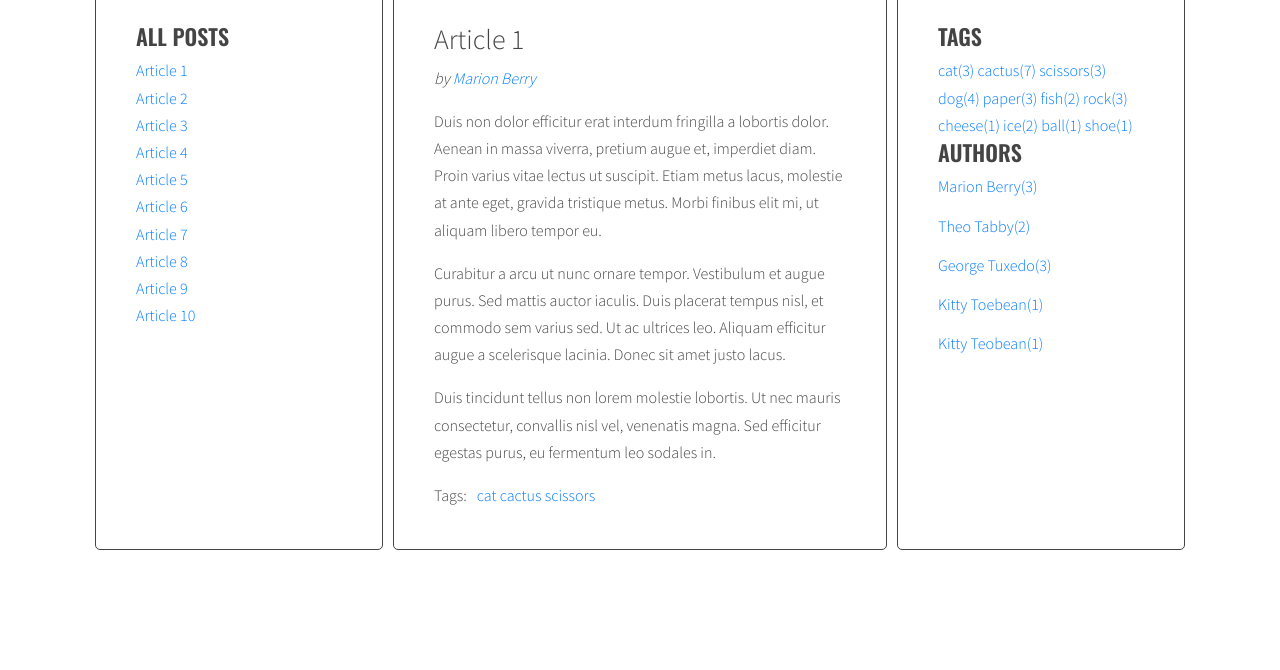
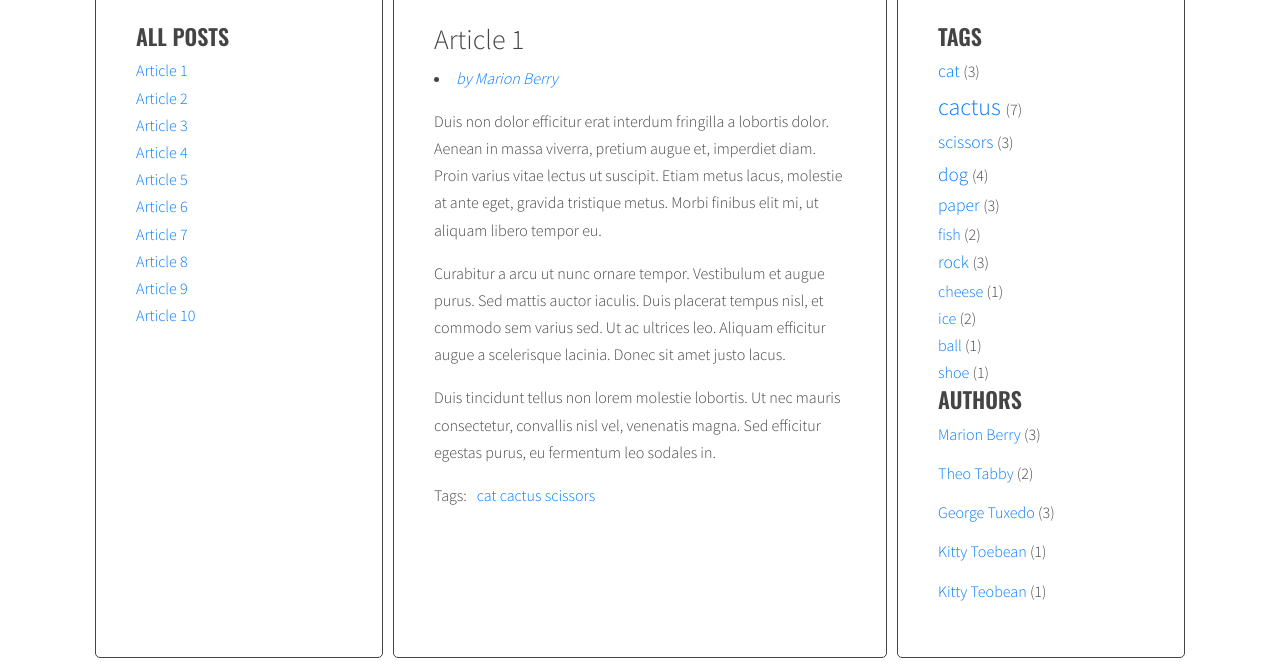
Before and after one commit to roytez/javascript-blog, a website: page index.html in a window 1280 px wide. Shown: the part 130-800 px from the top of the page. Drawn offline with nearby package versions, Linux system fonts and the light colour scheme.

Commit message:
add Handelbars templates

```diff
--- a/css/style.css
+++ b/css/style.css
@@ -107,4 +107,24 @@ body {
 .post-tags p {
   margin: 0 10px 0 0;
 }
+
+.tag-size-1 {
+  font-size: 100%;
+}
+
+.tag-size-2 {
+  font-size: 110%;
+}
+
+.tag-size-3 {
+  font-size: 120%;
+}
+
+.tag-size-4 {
+  font-size: 130%;
+}
+
+.tag-size-5 {
+  font-size: 150%;
+}
 /*# sourceMappingURL=style.css.map */
--- a/index.html
+++ b/index.html
@@ -233,5 +233,25 @@
         </main>
       </div>
     </div>
+
+    <script id="template-article-link" type="text/x-handlebars-template">
+     <li><a href="#{{ id }}"><span>{{ title }}</span></a></li>
+    </script>
+    <script id="template-tag-link" type="text/x-handlebars-template">
+     <li><a href="#tag-{{ id }}"><span>{{ title }}</span></a></li>
+    </script>
+    <script id="template-author-link" type="text/x-handlebars-template">
+     <li><a href="#author-{{ id }}"><span>by {{ title }}</span></a></li>
+    </script>
+    <script id="template-tag-Cloud-link" type="text/x-handlebars-template">
+     {{#each tags}}
+     <li><a href="#tag-{{tag}}" class="{{className}}"> {{tag}} </a>({{count}})</li>
+     {{/each}}
+   </script>
+   <script id="template-author-list-link" type="text/x-handlebars-template">
+     {{#each authors}}
+     <li><a href="#author-{{author}}"> {{author}} </a>({{count}})</li>
+     {{/each}}
+  </script>
         <script src="js/script.js"></script>
     </body>
--- a/js/script.js
+++ b/js/script.js
@@ -1,4 +1,12 @@
 'use strict';
+const templates = {
+  articleLink: Handlebars.compile(document.querySelector('#template-article-link').innerHTML),
+  tagLink: Handlebars.compile(document.querySelector('#template-tag-link').innerHTML),
+  authorLink: Handlebars.compile(document.querySelector('#template-author-link').innerHTML),
+  tagCloudLink: Handlebars.compile(document.querySelector('#template-tag-Cloud-link').innerHTML),
+  authorListLink: Handlebars.compile(document.querySelector('#template-author-list-link').innerHTML),
+
+}
 
 function titleClickHandler(event){
   event.preventDefault();
@@ -59,8 +67,9 @@ function generateTitleLinks(customSelector = ''){
     const articleTitle = article.querySelector(optTitleSelector).innerHTML;
 
     /* get the title from the title element */
-    const linkHTML = '<li><a href="#' + articleId + '"><span>' + articleTitle + '</span></a></li>';
-
+  //  const linkHTML = '<li><a href="#' + articleId + '"><span>' + articleTitle + '</span></a></li>';
+    const linkHTMLData = { id: articleId, title: articleTitle };
+    const linkHTML = templates.articleLink(linkHTMLData);
     /* create HTML of the link */
     html = html + linkHTML;
 
@@ -114,12 +123,12 @@ function generateTags(){
 
   /* START LOOP: for every article: */
   for(let article of articles){
-
+    let html = '';
     /* find tags wrapper */
     const tagsList = article.querySelector(optArticleTagsSelector);
 
     /* make html variable with empty string */
-    let html = '';
+
 
     /* get tags from data-tags attribute */
     const articleTags = article.getAttribute('data-tags');
@@ -129,14 +138,16 @@ function generateTags(){
 
     /* START LOOP: for each tag */
     const tplTagLinkSource = document.querySelector('#tamplate-tag-link').innerHTML;
-console.log(tplTagLinkSource);
+
     const tplTagLink = Handlebars.compile(tplTagLinkSource);
 
     for(let tag of articleTagsArray){
 
       /* generate HTML of the link */
-    //  const linkHTML = '<li><a href="#tag-' + tag + '">' + tag + '</a></li>';
-      const linkHTML = tplTagLink({tag:tag});
+      //  const linkHTML = '<li><a href="#tag-' + tag + '">' + tag + '</a></li>';
+  //    const linkHTML = tplTagLink({tag:tag});
+      const linkHTMLData = { id: tag, title: tag };
+      const linkHTML = templates.tagLink(linkHTMLData);
       /* add generated code to html variable */
       html = html + linkHTML;
       /* [NEW] check if this link is NOT already in allTags */
@@ -165,17 +176,29 @@ console.log(tplTagLinkSource);
 
 
   /* [NEW] create variable for all links HTML code */
-  let allTagsHTML = '';
+  // let allTagsHTML = '';
+  const allTagsData = { tags: [] };
   /* [NEW] START LOOP: for each tag in allTags: */
   for(let tag in allTags){
     /* [NEW] generate code of a link and add it to allTagsHTML */
     const tagLinkHTML = calculateTagClass(allTags[tag], tagsParams);
-    allTagsHTML += '<a href="#tag-' + tag + '" class="' + tagLinkHTML + '"> ' + tag + '(' + allTags[tag] + ')</a>';
+    // allTagsHTML += '<a href="#tag-' + tag + '" class="' + tagLinkHTML + '"> ' + tag + '(' + allTags[tag] + ')</a>';
+    allTagsData.tags.push({
+      tag: tag,
+      count: allTags[tag],
+      className: calculateTagClass(allTags[tag], tagsParams)
+    });
+
 
   }
+
+  /*[NEW] add html from allTaggsHTML to tagList*/
+  //tagList.innerHTML = allTagsHTML;
+  tagList.innerHTML = templates.tagCloudLink(allTagsData);
+
   /* [NEW] END LOOP: for each tag in allTags: */
   /* [NEW] add html from allTagsHTML to tagList */
-  tagList.innerHTML = allTagsHTML;
+//tagList.innerHTML = allTagsHTML;
 }
 
 generateTags();
@@ -252,7 +275,10 @@ function generateAuthors(){
 
     const postAuthor = article.querySelector('.post .post-author');
 
-    postAuthor.innerHTML = 'by <a href="#author-' + author + '">' + author + '</a>';
+    //postAuthor.innerHTML = 'by <a href="#author-' + author + '">' + author + '</a>';
+    const linkHTMLData = { id: author, title: author };
+    postAuthor.innerHTML = templates.authorLink(linkHTMLData);
+
     /* generate HTML of the link */
     const linkHTML = '<li><a href="#author-' + author + '">' + author + '</a></li>';
     html = html + linkHTML;
@@ -270,14 +296,23 @@ function generateAuthors(){
   const tagList = document.querySelector(optArticleAuthorSelector);
 
   /* [NEW] create new variable for all author links HTML code*/
-  let allAuthorsHTML = '';
+  //let allAuthorsHTML = '';
+  const allAuthorsData = { authors: [] };
   /*[NEW] start LOOP for each authorTag in allAuthors*/
   for (let author in allAuthors) {
     /*[NEW] generate code of a link and add it to allAuthorsHTML*/
-    allAuthorsHTML += '<li><a href="#author-' + author + '">' + author + '(' + allAuthors[author] + ')</a></li>';
+    //allAuthorsHTML += '<li><a href="#author-' + author + '">' + author + '(' + allAuthors[author] + ')</a></li>';
+    allAuthorsData.authors.push({
+      author: author,
+      count: allAuthors[author],
+
+    });
 
   }
-  authorWrapper.innerHTML = allAuthorsHTML;
+
+  //authorWrapper.innerHTML = allAuthorsHTML;
+  authorWrapper.innerHTML = templates.authorListLink(allAuthorsData);
+
 }
 generateAuthors();
 
```
Also changed, not shown: 1 other file.
